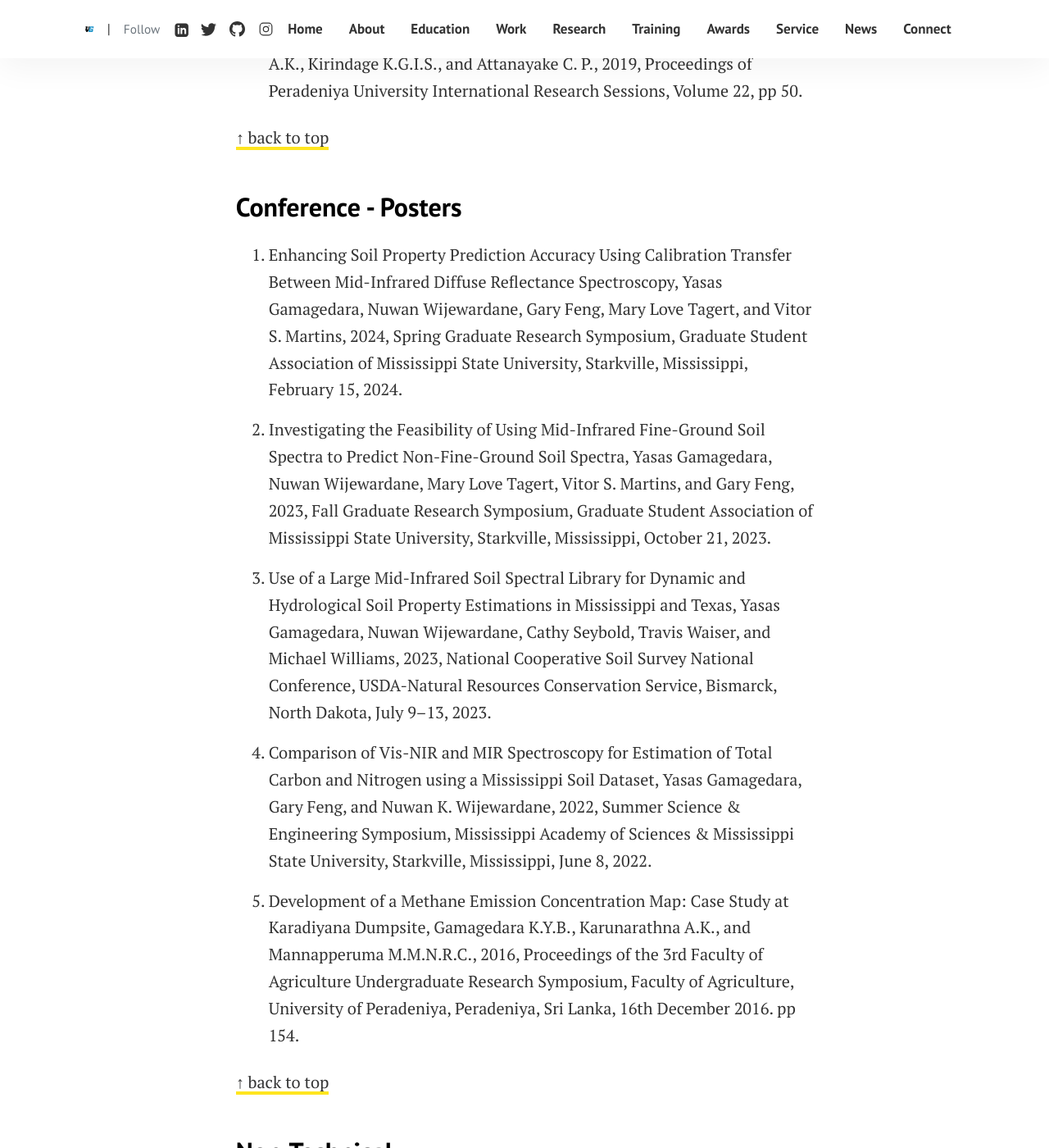
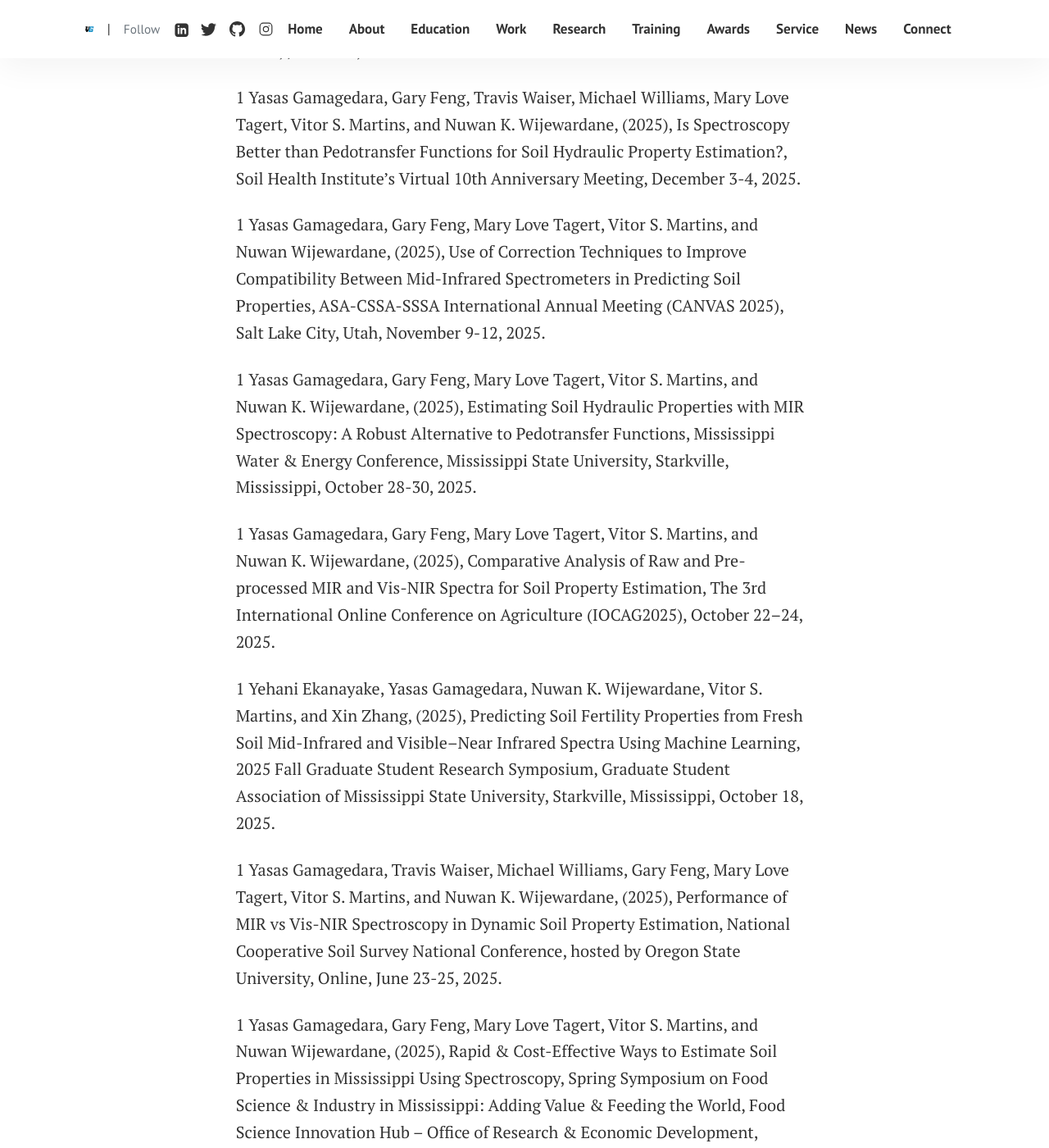
Before and after one commit to kanthsaz/kanthsaz.github.io, a Jekyll site: the page built from pages/research.md, in a window 1280 px wide and 1400 px high, scrolled down 2703 px. Shown: the whole window at 82% size. Built offline with Jekyll 4.4.1, drawn with Linux system fonts in a browser that asks for light colours; some of the changed text lies outside the part shown.

Commit message:
Update research.md

```diff
--- a/pages/research.md
+++ b/pages/research.md
@@ -8,66 +8,96 @@
 Below are my published research works.
 For the most up-to-date list, please visit my [Google Scholar](https://scholar.google.com/citations?user=5Ftw3bwAAAAJ&hl=en) page.
 
-## Journal Papers
+#### Peer-Reviewed Journal Articles
 
-1. Can We Use a Mid-Infrared Fine-Ground Soil Spectral Library to Predict Non-Fine-Ground Spectra?, Gamagedara, Y., Wijewardane, N. K., Feng, G., Seybold, S., Williams, M., Tagert, M. L., Martins, V. S., 2024, Geoderma, 443, 116799, ISSN 0016-7061, DOI: [10.1016/j.geoderma.2024.116799](https://doi.org/10.1016/j.geoderma.2024.116799){:target="_blank"}
+1. Yasas Gamagedara, Gary Feng, Travis Waiser, Michael Williams, Mary Love Tagert, Vitor S. Martins, and Nuwan K. Wijewardane, (2025), Spectroscopy-based models outperform pedotransfer functions for estimating soil hydraulic properties (Accepted).
+
+1. Yasas Gamagedara, Gary Feng, Travis Waiser, Mary Love Tagert, Vitor S. Martins, and Nuwan K. Wijewardane, (2025), Application of Calibration Transfer Techniques between Different Mid-Infrared Spectrometers/Modules to Improve Accuracy in Estimating Soil Properties, Soil Science Society of America Journal, 89, e70147. DOI: [10.1002/saj2.70147]( https://doi.org/10.1002/saj2.70147){:target="_blank"}
+
+1. Yasas Gamagedara, Nuwan K. Wijewardane, Gary Feng, Cathy Seybold, Michael Williams, Mary Love Tagert, and Vitor S. Martins, (2024), Can We Use a Mid-Infrared Fine-Ground Soil Spectral Library to Predict Non-Fine-Ground Spectra?, Geoderma, 443, 116799, ISSN 0016-7061. DOI: [10.1016/j.geoderma.2024.116799](https://doi.org/10.1016/j.geoderma.2024.116799){:target="_blank"}
 
 [↑ back to top](#top)
 
-## Working Reports/ Case Studies
+#### Working Reports/ Case Studies
 
-1. Challenges and Opportunities of Source-Segregated Waste Collection in Sri Lanka, Anurudda Karunarathna, Thilini Rajapaksha, Yasas Gamagedara, Shenal Kaldera, and Nadeesha Vidanage, 2021, IGES Centre Collaborating with UNEP on Environmental Technologies (CCET). [Report](https://www.ccet.jp/publications/challenges-and-opportunities-source-segregated-waste-collection-sri-lanka){:target="_blank"}
+1. Anurudda Karunarathna, Thilini Rajapaksha, Yasas Gamagedara, Shenal Kaldera, and Nadeesha Vidanage, (2021), Challenges and Opportunities of Source-Segregated Waste Collection in Sri Lanka, IGES Centre Collaborating with UNEP on Environmental Technologies (CCET). [Report](https://www.ccet.jp/publications/challenges-and-opportunities-source-segregated-waste-collection-sri-lanka){:target="_blank"}
 
-1. Effective Plastic Waste Management in Sri Lanka, Anurudda Karunarathna, Thilini Rajapaksha, Yasas Gamagedara, Shenal Kaldera, and Nadeesha Vidanage, 2020, IGES Centre Collaborating with UNEP on Environmental Technologies (CCET). [Report](https://www.ccet.jp/publications/effective-plastic-waste-management-sri-lanka){:target="_blank"}
+1. Anurudda Karunarathna, Thilini Rajapaksha, Yasas Gamagedara, Shenal Kaldera, and Nadeesha Vidanage, (2020), Effective Plastic Waste Management in Sri Lanka, IGES Centre Collaborating with UNEP on Environmental Technologies (CCET). [Report](https://www.ccet.jp/publications/effective-plastic-waste-management-sri-lanka){:target="_blank"}
 
-1. Towards Sustainable Operation and Management of Centralized Composting in Sri Lanka, Anurudda Karunarathna, Thilini Rajapaksha, Yasas Gamagedara, Shenal Kaldera, and Nadeesha Vidanage, 2020, IGES Centre Collaborating with UNEP on Environmental Technologies (CCET). [Report](https://www.ccet.jp/publications/towards-sustainable-operation-and-management-centralized-composting-sri-lanka){:target="_blank"}
+1. Anurudda Karunarathna, Thilini Rajapaksha, Yasas Gamagedara, Shenal Kaldera, and Nadeesha Vidanage, (2020), Towards Sustainable Operation & Management of Centralized Composting in Sri Lanka, IGES Centre Collaborating with UNEP on Environmental Technologies (CCET).  [Report](https://www.ccet.jp/publications/towards-sustainable-operation-and-management-centralized-composting-sri-lanka){:target="_blank"}
 
-1. Mechanizing Water Lifting through Pumps: A Case Study in Sri Lanka, Aheeyar, M., Manthrithilake, H., Ranasinghe, C., Rengaraj, M., Gamagedara, Y., and Barron, J., 2019, International Water Management Institute (IWMI), 61p. (IWMI Working Paper 188). DOI: [10.5337/2019.206](https://www.iwmi.cgiar.org/publications/iwmi-working-papers/iwmi-working-paper-188/){:target="_blank"}
+1. Aheeyar, M., Manthrithilake, H., Ranasinghe, C., Rengaraj, M., Gamagedara, Y., and Barron, J., (2019), Mechanizing Water Lifting through Pumps: A Case Study in Sri Lanka: International Water Management Institute (IWMI). 61p. (IWMI Working Paper 188). DOI: [10.5337/2019.206](https://www.iwmi.cgiar.org/publications/iwmi-working-papers/iwmi-working-paper-188/){:target="_blank"}
 
 [↑ back to top](#top)
 
-## Conference - Papers
+#### Conference Papers
 
-1. Development of a Methane Surface Emission Map: A Case Study at Karadiyana Dumpsite, Sri Lanka, Karunarathna, A., Gamagedara, Y., Mannapperuma, N., Ariyawansha, R., and Basnayake, B.F.A., 2018, The 10th Asia-Pacific Landfill Symposium, Tokyo, Japan, 24 – 26, November 2018, pp 291-296.
+1. Gamagedara, Y., Wijewardane, N.K., (2025), Comparative Analysis of Raw and Preprocessed Vis–NIR and MIR Spectra for Soil Property Estimation. Biology and Life Sciences Forum 2025, 54, 21. DOI: [10.3390/blsf2025054021](http://doi.org/10.3390/blsf2025054021){:target="_blank"}
+
+1. Karunarathna, A., Gamagedara, Y., Mannapperuma, N., Ariyawansha, R., and Basnayake, B.F.A., (2018), Development of a Methane (CH4) Surface Emission Map: A Case Study at Karadiyana Dump Site, Sri Lanka, The 10th Asia-Pacific Landfill Symposium, Tokyo, Japan, 24 – 26, November 2018, pp 291-296. <a href="https://www.exri.co.jp/wp/wp-content/uploads/2018/11/Proceedings_of_APLAS_TOKYO_2018.pdf" target="_blank" rel="noopener noreferrer">[Article]</a>
 
 [↑ back to top](#top)
 
-## Conference - Three-minute thesis
+#### Three-minute Thesis
 
-1. Prediction of Soil Properties using Mod-Infrared Soil Spectra, Yasas Gamagedara, 2024, Mississippi Agriculture Consortium, 1st Annual Networking Event, Mississippi State, Starkville, Mississippi, March 6, 2024.
+1 Yasas Gamagedara, (2025), Predicting Soil Properties using Spectroscopy, The Graduate School, Mississippi State University, Starkville, Mississippi, November 18-19, 2025
+
+1 Yasas Gamagedara, (2024), Prediction of Soil Properties using Mid-Infrared Soil Spectra, Mississippi Agriculture Consortium, 1st Annual Networking Event, Mississippi State, Starkville, Mississippi, March 6, 2024.
 
 [↑ back to top](#top)
 
-## Conference - Presentations
+#### Poster Presentations
 
-1. Harmonizing Spectral Data Between Fourier Transform Infrared Spectrometers to Accurately Predict Soil Carbon, Yasas Gamagedara, Nuwan Wijewardane, Mary Love Tagert, Vitor Martins, Gary Feng, 2024, Fall Graduate Research Symposium, Graduate Student Association of Mississippi State University, Starkville, Mississippi, October 5, 2024.
+1 Yasas Gamagedara, and Gary Feng (2026), Prediction of Soil Structural, Hydraulic, and Chemical Properties: A Comparison of NIR and MIR Across the Critical Zone, 23rd World Congress of Soil Science (WCSS2026), Nanjing, China, June 7-12, 2026
 
-1. Potential of Calibration Transfer Between Lab and Portable Mid-Infrared Spectrometers in Soil Spectroscopy, Yasas Gamagedara, Nuwan Wijewardane, Mary Love Tagert, Vitor Martins, Gary Feng, 2024, ASABE Annual International Meeting, Anaheim, California, July 28-31, 2024.
+1 Yasas Gamagedara, Gary Feng, Travis Waiser, Michael Williams, Mary Love Tagert, Vitor S. Martins, and Nuwan K. Wijewardane, (2025), Is Spectroscopy Better than Pedotransfer Functions for Soil Hydraulic Property Estimation?, Soil Health Institute’s Virtual 10th Anniversary Meeting, December 3-4, 2025.
 
-1. Predicting Non-Fine-Ground Spectra using Fine-Ground Soil MIR Models: Comparison of Four Calibration Transfer Techniques, Nuwan Wijewardane, and Yasas Gamagedara, 2023, ASABE Annual International Meeting, Omaha, Nebraska, July 9-12, 2023.
+1 Yasas Gamagedara, Gary Feng, Mary Love Tagert, Vitor S. Martins, and Nuwan Wijewardane, (2025), Use of Correction Techniques to Improve Compatibility Between Mid-Infrared Spectrometers in Predicting Soil Properties, ASA-CSSA-SSSA International Annual Meeting (CANVAS 2025), Salt Lake City, Utah, November 9-12, 2025.
 
-1. Test of Root Tensile Strength of Candidate Plant Species for Soil Bioengineering in Shallow Landslides, Gamage H.G.V.D., Karunarathna A.K., and Gamagedara K.Y.B., 2020, Proceedings of the 6th Faculty of Agriculture Undergraduate Research Symposium, Faculty of Agriculture, University of Peradeniya, Peradeniya, Sri Lanka, 16th July 2020. pp 205.
+1 Yasas Gamagedara, Gary Feng, Mary Love Tagert, Vitor S. Martins, and Nuwan K. Wijewardane, (2025), Estimating Soil Hydraulic Properties with MIR Spectroscopy: A Robust Alternative to Pedotransfer Functions, Mississippi Water & Energy Conference, Mississippi State University, Starkville, Mississippi, October 28-30, 2025.
 
-1. Thermo-Pyrolysis Conversion of Sewage Sludge into Biochar and its Characterization, Gamagedara K.Y.B., Alahakoon A.M.Y.W. Karunarathna A.K., Kirindage K.G.I.S., and Attanayake C. P., 2019, Proceedings of Peradeniya University International Research Sessions, Volume 22, pp 50.
+1 Yasas Gamagedara, Gary Feng, Mary Love Tagert, Vitor S. Martins, and Nuwan K. Wijewardane, (2025), Comparative Analysis of Raw and Pre-processed MIR and Vis-NIR Spectra for Soil Property Estimation, The 3rd International Online Conference on Agriculture (IOCAG2025), October 22–24, 2025.
+
+1 Yehani Ekanayake, Yasas Gamagedara, Nuwan K. Wijewardane, Vitor S. Martins, and Xin Zhang, (2025), Predicting Soil Fertility Properties from Fresh Soil Mid-Infrared and Visible–Near Infrared Spectra Using Machine Learning, 2025 Fall Graduate Student Research Symposium, Graduate Student Association of Mississippi State University, Starkville, Mississippi, October 18, 2025.
+
+1 Yasas Gamagedara, Travis Waiser, Michael Williams, Gary Feng, Mary Love Tagert, Vitor S. Martins, and Nuwan K. Wijewardane, (2025), Performance of MIR vs Vis-NIR Spectroscopy in Dynamic Soil Property Estimation, National Cooperative Soil Survey National Conference, hosted by Oregon State University, Online, June 23-25, 2025.
+
+1 Yasas Gamagedara, Gary Feng, Mary Love Tagert, Vitor S. Martins, and Nuwan Wijewardane, (2025), Rapid & Cost-Effective Ways to Estimate Soil Properties in Mississippi Using Spectroscopy, Spring Symposium on Food Science & Industry in Mississippi: Adding Value & Feeding the World, Food Science Innovation Hub – Office of Research & Economic Development, Mississippi State University, Starkville, Mississippi, April 22, 2025.
+
+1 Yasas Gamagedara, Gary Feng, Mary Love Tagert, Vitor S. Martins, and Nuwan Wijewardane, (2025), Accurate Prediction of Soil Properties Using Mid-Infrared Spectrometers with Spectral Pre-Processing, 89th Annual Meeting of Mississippi Academy of Sciences, Biloxi, Mississippi, March 19-21, 2025.
+
+1 Yasas Gamagedara, Nuwan Wijewardane, Gary Feng, Mary Love Tagert, and Vitor S. Martins, (2024), Enhancing Soil Property Prediction Accuracy Using Calibration Transfer in Mid-Infrared Diffuse Reflectance Spectroscopy, 2024 Spring Graduate Research Symposium, Graduate Student Association of Mississippi State University, Starkville, Mississippi, February 15, 2025.
+
+1 Yasas Gamagedara, Nuwan Wijewardane, Mary Love Tagert, Vitor S. Martins, and Gary Feng, (2023), Investigating the Feasibility of Using Mid-Infrared Fine-Ground Soil Spectra to Predict Non-Fine-Ground Soil Spectra, 2023 Fall Graduate Research Symposium, Graduate Student Association of Mississippi State University, Starkville, Mississippi, October 21, 2023.
+
+1 Yasas Gamagedara, Nuwan Wijewardane, Cathy Seybold, Travis Waiser, and Michael Williams, (2023), Mid-Infrared Spectroscopy for Estimating Hydrological Soil Properties in Mississippi & Texas, National Cooperative Soil Survey National Conference, USDA-Natural Resources Conservation Service, Bismarck, North Dakota, July 9–13, 2023.
+
+1 Yasas Gamagedara, Gary Feng, and Nuwan K. Wijewardane, (2022), Comparison of Vis-NIR & MIR Spectroscopy for Estimation of Total Carbon & Nitrogen using a Mississippi Soil Dataset, Summer Science & Engineering Symposium, Mississippi Academy of Sciences & Mississippi State University, Starkville, Mississippi, June 8, 2022.
+
+1 Gamagedara K.Y.B., Karunarathna A.K., and Mannapperuma M.M.N.R.C., (2016), Development of a Methane (CH4) Emission Concentration Map: Case Study at Karadiyana Dumpsite, Proceedings of the 3rd Faculty of Agriculture Undergraduate Research Symposium, Faculty of Agriculture, University of Peradeniya, Peradeniya, Sri Lanka, 16th December 2016. pp 154.
 
 [↑ back to top](#top)
 
-## Conference - Posters
+#### Oral Presentations
 
-1. Enhancing Soil Property Prediction Accuracy Using Calibration Transfer Between Mid-Infrared Diffuse Reflectance Spectroscopy, Yasas Gamagedara, Nuwan Wijewardane, Gary Feng, Mary Love Tagert, and Vitor S. Martins, 2024, Spring Graduate Research Symposium, Graduate Student Association of Mississippi State University, Starkville, Mississippi, February 15, 2024.
+1. Yasas Gamagedara, Gary Feng, Mary Love Tagert, Vitor S. Martins, and Nuwan Wijewardane, (2025), Use of Correction Techniques to Improve Compatibility Between Mid-Infrared Spectrometers in Predicting Soil Properties, ASA-CSSA-SSSA International Annual Meeting (CANVAS 2025), Salt Lake City, Utah, November 9-12, 2025.
 
-1. Investigating the Feasibility of Using Mid-Infrared Fine-Ground Soil Spectra to Predict Non-Fine-Ground Soil Spectra, Yasas Gamagedara, Nuwan Wijewardane, Mary Love Tagert, Vitor S. Martins, and Gary Feng, 2023, Fall Graduate Research Symposium, Graduate Student Association of Mississippi State University, Starkville, Mississippi, October 21, 2023.
+1. Yasas Gamagedara, Gary Feng, Mary Love Tagert, Vitor S. Martins, and Nuwan K. Wijewardane, (2025), Leveraging MIR Spectroscopy and Machine Learning to Predict Soil Hydraulic Properties, 2025 Fall Graduate Student Research Symposium, Graduate Student Association of Mississippi State University, Starkville, Mississippi, October 18, 2025.
 
-1. Use of a Large Mid-Infrared Soil Spectral Library for Dynamic and Hydrological Soil Property Estimations in Mississippi and Texas, Yasas Gamagedara, Nuwan Wijewardane, Cathy Seybold, Travis Waiser, and Michael Williams, 2023, National Cooperative Soil Survey National Conference, USDA-Natural Resources Conservation Service, Bismarck, North Dakota, July 9–13, 2023.
+1. Yasas Gamagedara, Nuwan Wijewardane, Mary Love Tagert, Vitor Martins, and Gary Feng, (2024), Harmonizing Spectral Data Between Fourier Transform Infrared Spectrometers to Accurately Predict Soil Carbon, 2024 Fall Graduate Research Symposium, Graduate Student Association of Mississippi State University, Starkville, Mississippi, October 5, 2024.
 
-1. Comparison of Vis-NIR and MIR Spectroscopy for Estimation of Total Carbon and Nitrogen using a Mississippi Soil Dataset, Yasas Gamagedara, Gary Feng, and Nuwan K. Wijewardane, 2022, Summer Science & Engineering Symposium, Mississippi Academy of Sciences & Mississippi State University, Starkville, Mississippi, June 8, 2022.
+1. Yasas Gamagedara, Nuwan Wijewardane, Mary Love Tagert, Vitor Martins, and Gary Feng, (2024), Potential of Calibration Transfer Between Lab and Portable Mid-Infrared Spectrometers in Soil Spectroscopy, ASABE Annual International Meeting, Anaheim, California, July 28-31, 2024.
 
-1. Development of a Methane Emission Concentration Map: Case Study at Karadiyana Dumpsite, Gamagedara K.Y.B., Karunarathna A.K., and Mannapperuma M.M.N.R.C., 2016, Proceedings of the 3rd Faculty of Agriculture Undergraduate Research Symposium, Faculty of Agriculture, University of Peradeniya, Peradeniya, Sri Lanka, 16th December 2016. pp 154.
+1. Nuwan Wijewardane and Yasas Gamagedara, (2023), Predicting Non-Fine-Ground Spectra using Fine-Ground Soil MIR Models: Comparison of Four Calibration Transfer Techniques, ASABE Annual International Meeting, Omaha, Nebraska, July 9-12, 2023.
+
+1. Gamage H.G.V.D., Karunarathna A.K., and Gamagedara K.Y.B., (2020), Test of Root Tensile Strength of Candidate Plant Species for Soil Bioengineering in Shallow Landslides, Proceedings of the 6th Faculty of Agriculture Undergraduate Research Symposium, Faculty of Agriculture, University of Peradeniya, Peradeniya, Sri Lanka, 16th July 2020. pp 205.
+
+1. Gamagedara K.Y.B., Alahakoon A.M.Y.W. Karunarathna A.K., Kirindage K.G.I.S., and Attanayake C. P., (2019), Thermo-Pyrolysis Conversion of Sewage Sludge into Biochar and its Characterization, Proceedings of Peradeniya University International Research Sessions, Volume 22, pp 50.
 
 [↑ back to top](#top)
 
 ## Non-Technical
 
-1. Assessing Methane Emission from a Dumpsite for the Betterment of Adjacent Dwellers and the Environment, Gamagedara K.Y.B., 2017, Hanthana Blossoms: Best Research Briefs, Volume 1, Issue 1, at Faculty of Agriculture Undergraduate Research Symposium, University of Peradeniya.
+1. Gamagedara K.Y.B., 2017, Assessing Methane Emission from a Dumpsite for the Betterment of Adjacent Dwellers and the Environment, Hanthana Blossoms: Best Research Briefs, Volume 1, Issue 1, at Faculty of Agriculture Undergraduate Research Symposium, University of Peradeniya.
 
 [↑ back to top](#top)
```
